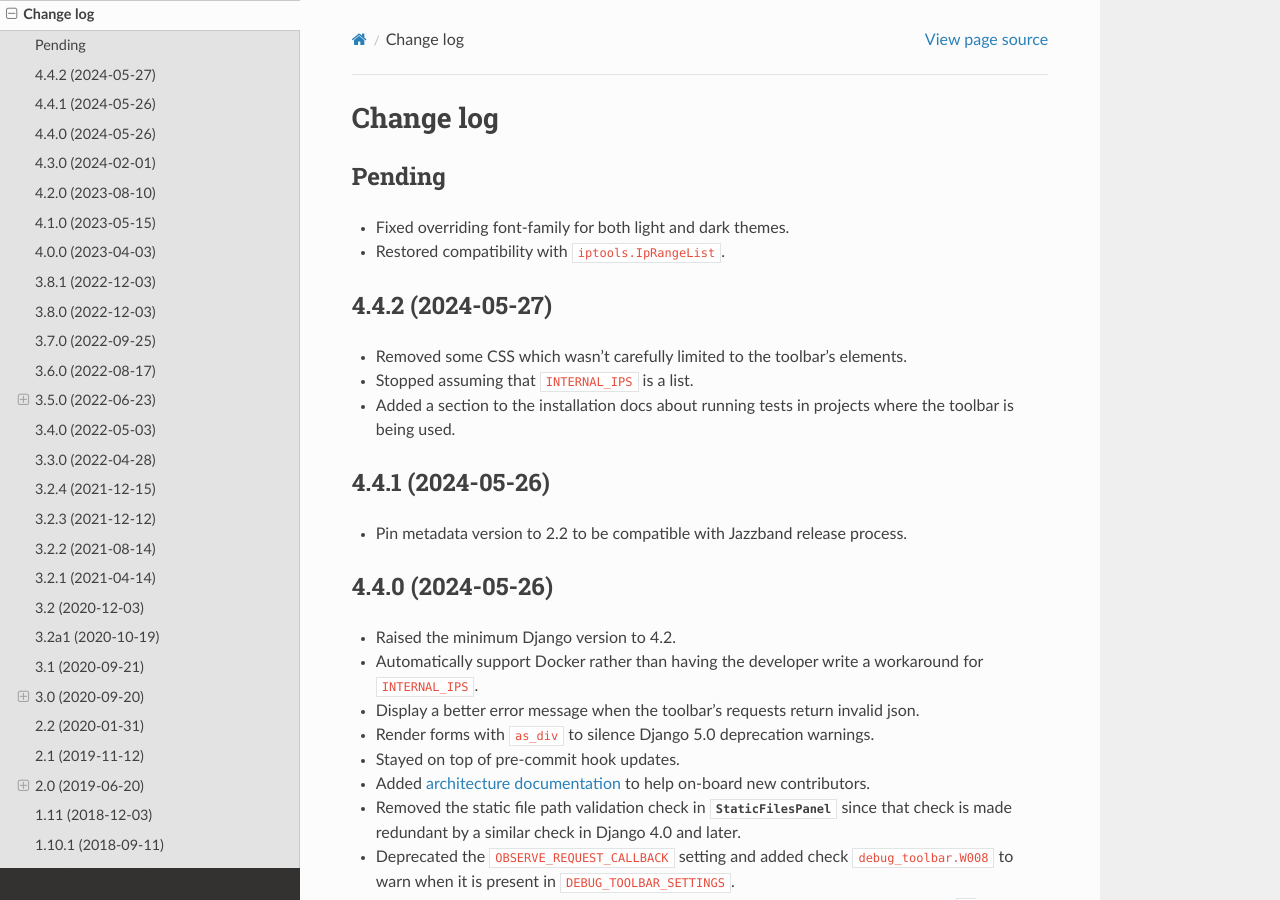
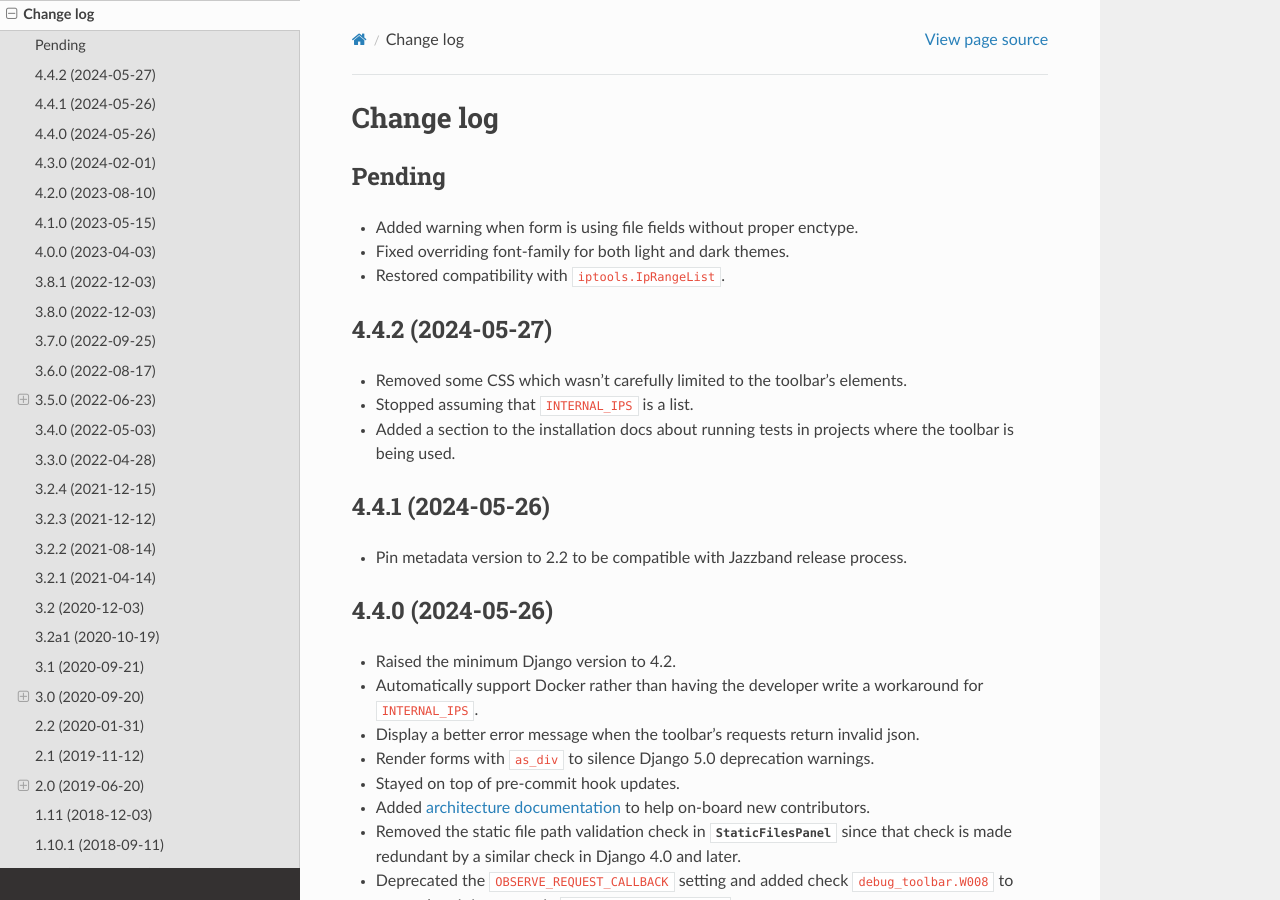
Before and after one commit to jazzband/django-debug-toolbar, a Sphinx documentation site: the page built from docs/changes.rst, in a window 1280 px wide and 900 px high. Built offline with Sphinx 7.4.7 and the Read the Docs theme 2.0.0, drawn with Linux system fonts in a browser that asks for light colours.

Commit message:
Documented change for issue #1682

```diff
--- a/docs/changes.rst
+++ b/docs/changes.rst
@@ -4,6 +4,7 @@
 Pending
 -------
 
+* Added warning when form is using file fields without proper enctype.
 * Fixed overriding font-family for both light and dark themes.
 * Restored compatibility with ``iptools.IpRangeList``.
 
```
